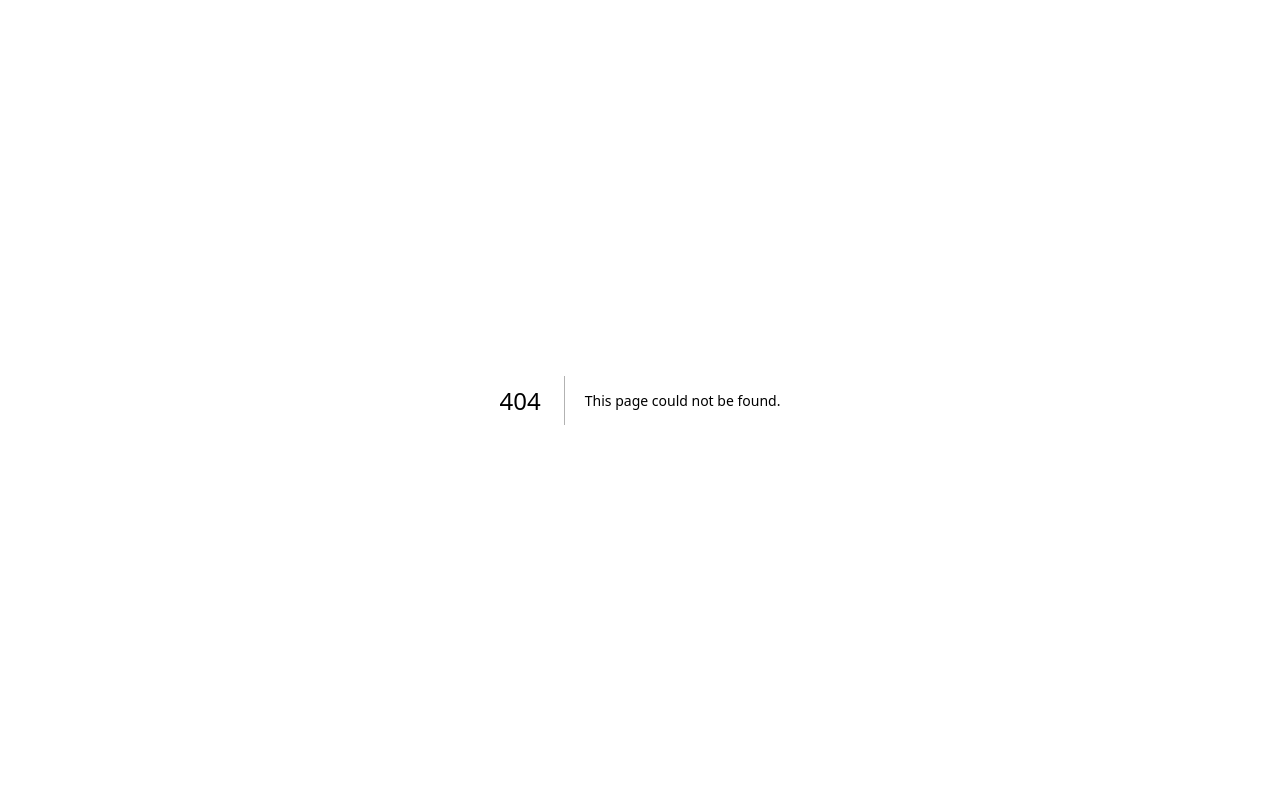
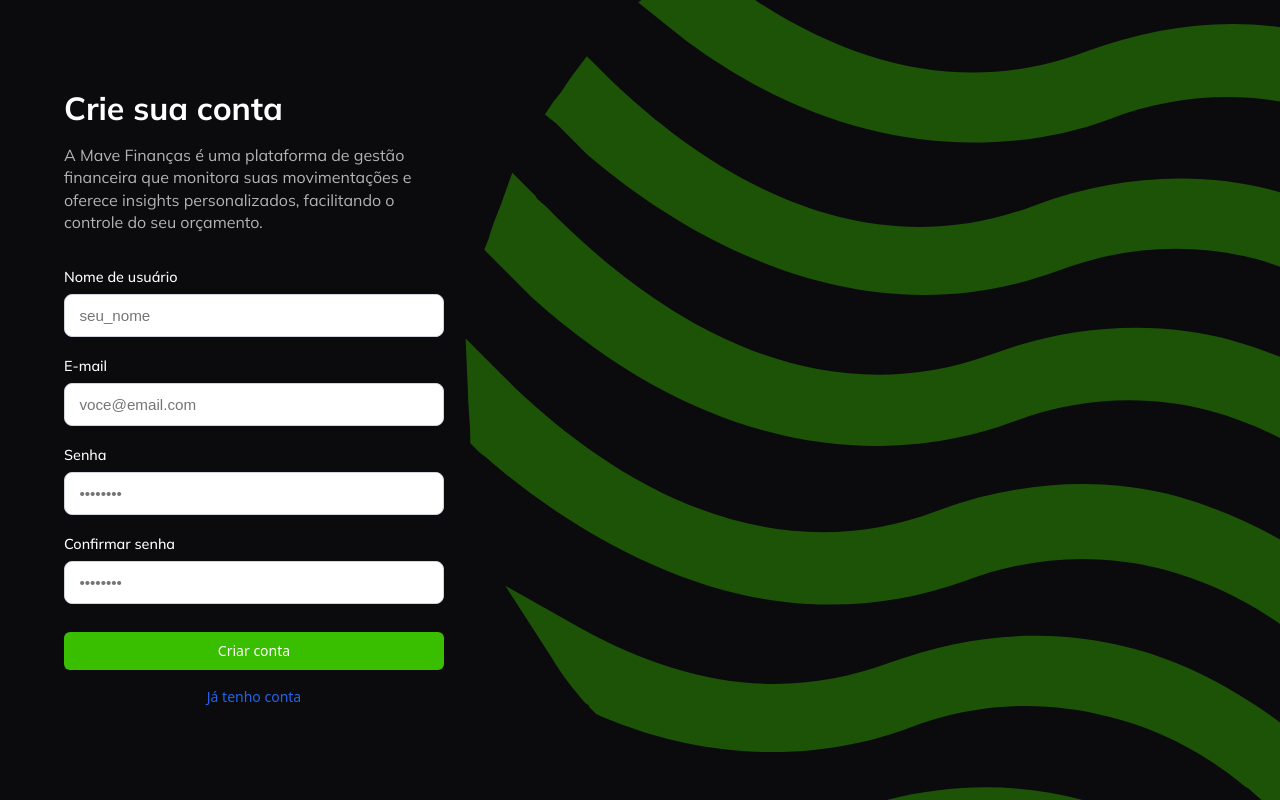
Before and after one commit to EuAndersonDev/MaveFinancas, a Next.js app in the folder frontend/: page /signup in a window 1280 px wide. Before the commit this address had no page. Built offline with nearby package versions, Linux system fonts and the light colour scheme.

Commit message:
feat: tela de signup. fix: o botao criar conta nao estava redirecionando pra rota signup. Falta colocar a opcao de aparecer e esconder senha. E melhorar o estilo do login. Ja da pra aplicar api

```diff
--- /dev/null
+++ b/frontend/src/app/signup/page.tsx
@@ -0,0 +1,30 @@
+import styles from "./signup.module.css";
+import SignupSection from "@/components/Signup/SignupSection";
+import Image from "next/image";
+
+export default function SignupPage() {
+  return (
+    <div className={styles.container}>
+      <div className={styles.leftSection}>
+        <div>
+          <h1>Crie sua conta</h1>
+          <p>
+            A Mave Finanças é uma plataforma de gestão financeira que monitora suas
+            movimentações e oferece insights personalizados, facilitando o controle
+            do seu orçamento.
+          </p>
+        </div>
+        <SignupSection />
+      </div>
+      <div className={styles.hiddenHalf} />
+      <Image
+        src="/logoLogin.svg"
+        alt="Logo Mave Finanças"
+        width={987}
+        height={958}
+        priority
+        className={styles.logoDecoration}
+      />
+    </div>
+  );
+}
--- /dev/null
+++ b/frontend/src/app/signup/signup.module.css
@@ -0,0 +1,44 @@
+.container {
+  position: relative;
+  display: flex;
+  height: 100vh;
+  overflow: hidden;
+  background: #0B0B0D;
+  color: #fff;
+}
+
+.leftSection {
+  position: relative;
+  z-index: 10;
+  display: flex;
+  flex-direction: column;
+  justify-content: center;
+  width: 50%;
+  padding: 0 64px;
+  gap: 3px;
+}
+
+.leftSection h1 {
+  font-size: 32px;
+  margin: 0 0 16px;
+}
+
+.leftSection p {
+  max-width: 380px;
+  line-height: 1.4;
+  color: #b3b3b3;
+  margin: 0;
+}
+
+.hiddenHalf {
+  width: 50%;
+}
+
+.logoDecoration {
+  position: absolute;
+  top: 50%;
+  right: 0;
+  transform: translateY(-50%);
+  pointer-events: none;
+  user-select: none;
+}
--- a/frontend/src/components/Login/LoginSection.tsx
+++ b/frontend/src/components/Login/LoginSection.tsx
@@ -8,7 +8,7 @@ export default function LoginSection() {
 
   return (
     <LoginForm
-      onCreateAccount={() => router.push("/register")}
+      onCreateAccount={() => router.push("/signup")}
       onSuccess={() => router.push("/dashboard")}
       onError={(msg) => console.warn("Falha login:", msg)}
     />
--- /dev/null
+++ b/frontend/src/components/Signup/SignupForm.tsx
@@ -0,0 +1,128 @@
+"use client";
+
+import { useState } from "react";
+import styles from "../Login/loginForm.module.css";
+import Button from "../Button/Button";
+
+interface SignupFormProps {
+  onSuccess?: () => void;
+  onError?: (msg: string) => void;
+  onGoLogin?: () => void;
+}
+
+export default function SignupForm({ onSuccess, onError, onGoLogin }: SignupFormProps) {
+  const [username, setUsername] = useState("");
+  const [email, setEmail] = useState("");
+  const [senha, setSenha] = useState("");
+  const [confirmSenha, setConfirmSenha] = useState("");
+  const [errors, setErrors] = useState<string | null>(null);
+  const [loading, setLoading] = useState(false);
+
+  function validate() {
+    if (!username.trim() || !email.trim() || !senha.trim() || !confirmSenha.trim())
+      return "Preencha todos os campos.";
+    if (username.trim().length < 3) return "Nome de usuário mínimo 3 caracteres.";
+    if (!/^\S+@\S+\.\S+$/.test(email)) return "E-mail inválido.";
+    if (senha.length < 6) return "Senha deve ter ao menos 6 caracteres.";
+    if (senha !== confirmSenha) return "Senhas não conferem.";
+    return null;
+  }
+
+  async function handleSubmit(e: React.FormEvent) {
+    e.preventDefault();
+    const err = validate();
+    if (err) {
+      setErrors(err);
+      onError?.(err);
+      return;
+    }
+    setErrors(null);
+    setLoading(true);
+    try {
+      // Exemplo de chamada:
+      // const r = await fetch("/api/signup",{method:"POST", body: JSON.stringify({ username,email,senha })});
+      // if(!r.ok) throw new Error("Falha ao criar conta");
+      await new Promise(r => setTimeout(r, 700));
+      onSuccess?.();
+    } catch (e: any) {
+      const msg = e.message || "Erro ao criar conta.";
+      setErrors(msg);
+      onError?.(msg);
+    } finally {
+      setLoading(false);
+    }
+  }
+
+  return (
+    <form className={styles.form} onSubmit={handleSubmit} noValidate>
+      <div className={styles.formField}>
+        <label htmlFor="signup-username">Nome de usuário</label>
+        <input
+          id="signup-username"
+          type="text"
+          placeholder="seu_nome"
+          value={username}
+          onChange={(e) => setUsername(e.target.value)}
+          disabled={loading}
+          required
+        />
+      </div>
+      <div className={styles.formField}>
+        <label htmlFor="signup-email">E-mail</label>
+        <input
+          id="signup-email"
+          type="email"
+          autoComplete="email"
+          placeholder="voce@email.com"
+          value={email}
+          onChange={(e) => setEmail(e.target.value)}
+          disabled={loading}
+          required
+        />
+      </div>
+      <div className={styles.formField}>
+        <label htmlFor="signup-senha">Senha</label>
+        <input
+          id="signup-senha"
+          type="password"
+          autoComplete="new-password"
+          placeholder="••••••••"
+          value={senha}
+          onChange={(e) => setSenha(e.target.value)}
+          disabled={loading}
+          required
+        />
+      </div>
+      <div className={styles.formField}>
+        <label htmlFor="signup-confirm-senha">Confirmar senha</label>
+        <input
+          id="signup-confirm-senha"
+          type="password"
+          autoComplete="new-password"
+          placeholder="••••••••"
+          value={confirmSenha}
+          onChange={(e) => setConfirmSenha(e.target.value)}
+          disabled={loading}
+          required
+        />
+      </div>
+
+      {errors && <p className={styles.error}>{errors}</p>}
+
+      <div className={styles.buttons}>
+        <Button type="submit" variant="primary" fullWidth loading={loading}>
+          Criar conta
+        </Button>
+        <Button
+          type="button"
+          variant="link"
+          fullWidth
+          onClick={onGoLogin}
+          disabled={loading}
+        >
+          Já tenho conta
+        </Button>
+      </div>
+    </form>
+  );
+}
--- /dev/null
+++ b/frontend/src/components/Signup/SignupSection.tsx
@@ -0,0 +1,16 @@
+"use client";
+
+import { useRouter } from "next/navigation";
+import SignupForm from "./SignupForm";
+
+export default function SignupSection() {
+  const router = useRouter();
+
+  return (
+    <SignupForm
+      onSuccess={() => router.push("/dashboard")}
+      onGoLogin={() => router.push("/login")}
+      onError={(m) => console.warn("Falha signup:", m)}
+    />
+  );
+}
```
Also changed, not shown: frontend/src/app/login/page.tsx (+3 -16 lines).
